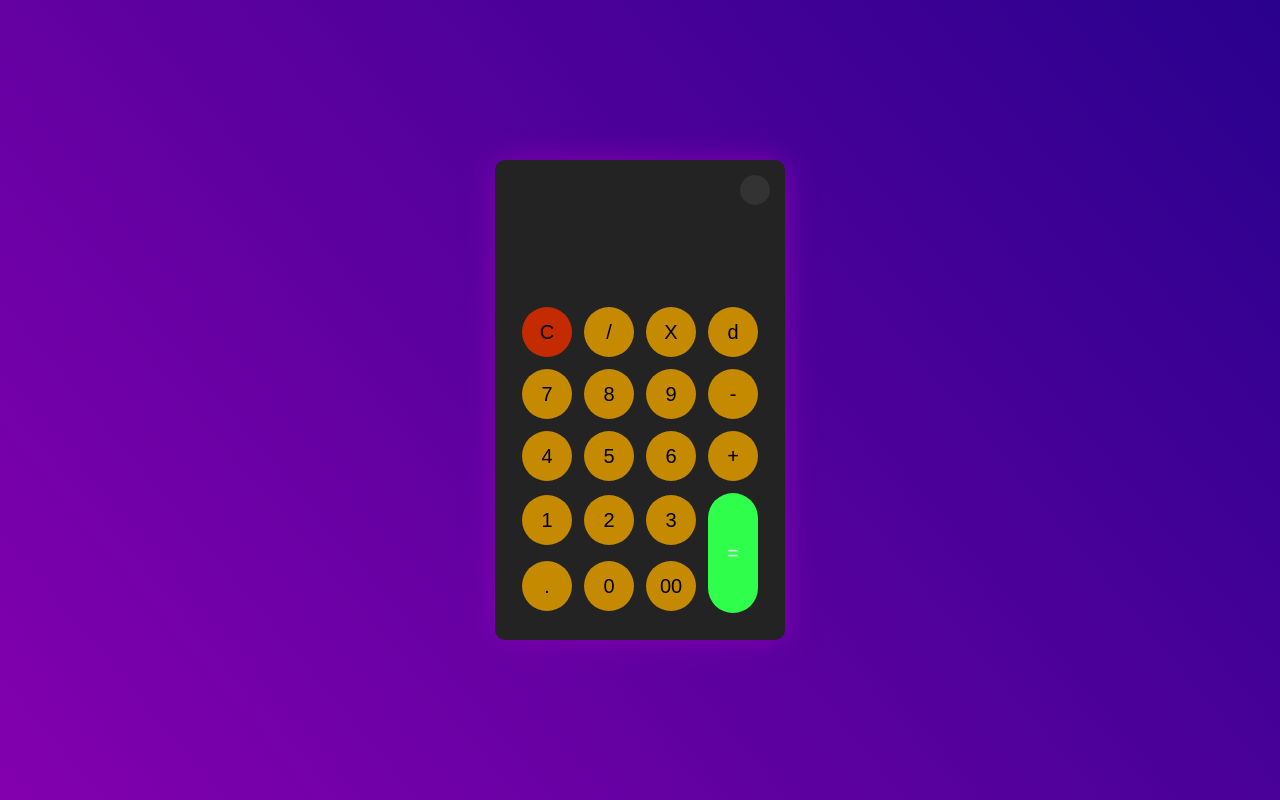
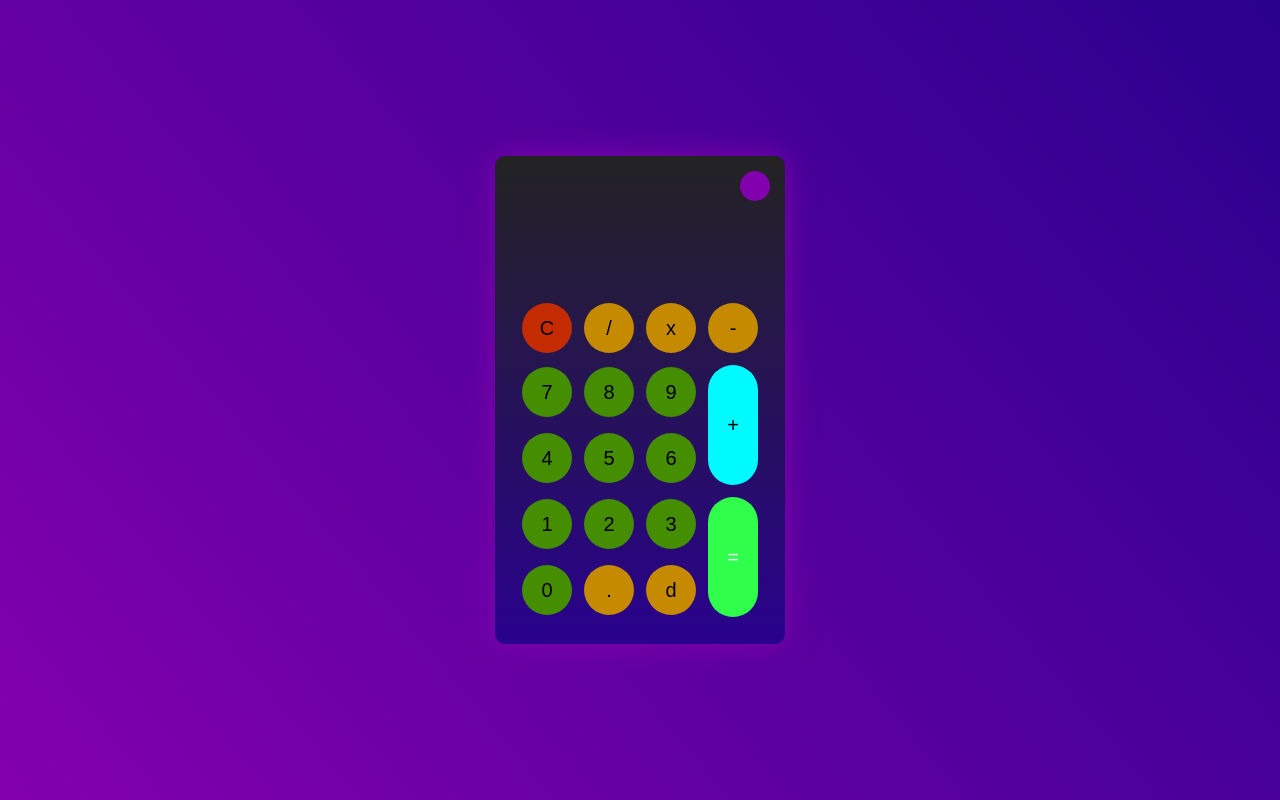
Before and after one commit to JoelFrEz/Calculadora-Proyecto, a plain HTML site: page index.html in a window 1280 px wide. Drawn offline with Linux system fonts and the light colour scheme.

Commit message:
with js make the change between the 2 colors

```diff
--- a/index.html
+++ b/index.html
@@ -6,7 +6,7 @@
     <meta name="viewport" content="width=device-width, initial-scale=1.0">
     <title>Calculadora</title>
     <link rel="stylesheet" href="style.css">
-    <script src="script.js"></script>
+    <link rel="shortcut icon" href="./calculator.png" type="image/x-icon">
 </head>
 
 <body>
@@ -15,39 +15,38 @@
             <div class="theme-toggler active">
                 <i class="toggler-icon"></i>
             </div>
-            <div class="displat-screen">
+            <div class="display-screen">
                 <div id="display"></div>
             </div>
             <div class="buttons">
                 <table>
                     <tr>
                         <td><button class="btn-operetor" id="clear">C</button></td>
-                        <td><button class="btn-operetor" id="dividir">/</button></td>
-                        <td><button class="btn-operetor" id="multiplicar">X</button></td>
-                        <td><button class="btn-operetor" id="backspace">d</button></td>
+                        <td><button class="btn-operetor" id="/">/</button></td>
+                        <td><button class="btn-operetor" id="*">x</button></td>
+                        <td><button class="btn-operetor" id="-">-</button></td>
                     </tr>
                     <tr>
-                        <td><button class="btn-operetor" id="7">7</button></td>
-                        <td><button class="btn-operetor" id="8">8</button></td>
-                        <td><button class="btn-operetor" id="9">9</button></td>
-                        <td><button class="btn-operetor" id="menos">-</button></td>
+                        <td><button class="btn-number" id="7">7</button></td>
+                        <td><button class="btn-number" id="8">8</button></td>
+                        <td><button class="btn-number" id="9">9</button></td>
+                        <td rowspan="2"><button class="btn-plus" id="+">+</button></td>
                     </tr>
                     <tr>
-                        <td><button class="btn-operetor" id="4">4</button></td>
-                        <td><button class="btn-operetor" id="5">5</button></td>
-                        <td><button class="btn-operetor" id="6">6</button></td>
-                        <td><button class="btn-operetor" id="+">+</button></td>
+                        <td><button class="btn-number" id="4">4</button></td>
+                        <td><button class="btn-number" id="5">5</button></td>
+                        <td><button class="btn-number" id="6">6</button></td>
                     </tr>
                     <tr>
-                        <td><button class="btn-operetor" id="1">1</button></td>
-                        <td><button class="btn-operetor" id="2">2</button></td>
-                        <td><button class="btn-operetor" id="3">3</button></td>
-                        <td rowspan="2"><button class="btn-equal">=</button></td>
+                        <td><button class="btn-number" id="1">1</button></td>
+                        <td><button class="btn-number" id="2">2</button></td>
+                        <td><button class="btn-number" id="3">3</button></td>
+                        <td rowspan="2"><button class="btn-equal" id="equal">=</button></td>
                     </tr>
                     <tr>
+                        <td><button class="btn-number" id="0">0</button></td>
                         <td><button class="btn-operetor" id=".">.</button></td>
-                        <td><button class="btn-operetor" id="0">0</button></td>
-                        <td><button class="btn-operetor" id="00">00</button></td>
+                        <td><button class="btn-operetor" id="backspace">d</button></td>
                     </tr>
                 </table>
             </div>
@@ -56,6 +55,8 @@
 
 
     </div>
+
+    <script src="script.js"></script>
 </body>
 
 </html>
--- a/script.js
+++ b/script.js
@@ -11,6 +11,7 @@ buttons.forEach((item) => {
             let string = display.innerText.toString();
             display.innerText = string.substr(0, string.length - 1);
         } else if (display.innerText != "" && item.id == "equal") {
+            //(eval nos ayuda a evaluar si es + - o un por)
             display.innerText = eval(display.innerText);
         } else if (display.innerText == "" && item.id == "equal") {
             display.innerText = "Has un calculo";
@@ -20,3 +21,13 @@ buttons.forEach((item) => {
         }
     };
 });
+
+const themeToggleBtn = document.querySelector(".theme-toggler");
+const calculator = document.querySelector(".calculator");
+let isDark = true;
+
+themeToggleBtn.onclick = () => {
+    calculator.classList.toggle("dark");
+    themeToggleBtn.classList.toggle("active");
+    isDark = !isDark;
+};
--- a/style.css
+++ b/style.css
@@ -25,12 +25,14 @@ body {
     width: auto;
     padding: 20px;
     border-radius: 10px;
+    background: linear-gradient(#8300ae, #29018d);
     box-shadow: 0 0 30px #8300ae;
 
 
     /* DARK THEME */
     &.dark {
-        background-color: #232323;
+        background: linear-gradient(#232323, #29018d);
+
 
         button {
             height: 50px;
@@ -86,16 +88,16 @@ body {
             top: 50%;
             transform: translate(-50%, -50%);
             border-radius: 50%;
-            background: #333;
+            background-color: #333;
             z-index: -1;
         }
     }
 
-    .theme-toggler .active {
+    .theme-toggler.active {
         color: #333;
 
         &::before {
-            background-color: #fff;
+            background-color: #8300ae;
         }
     }
 
```
Also changed, not shown: calculator.png (added).
